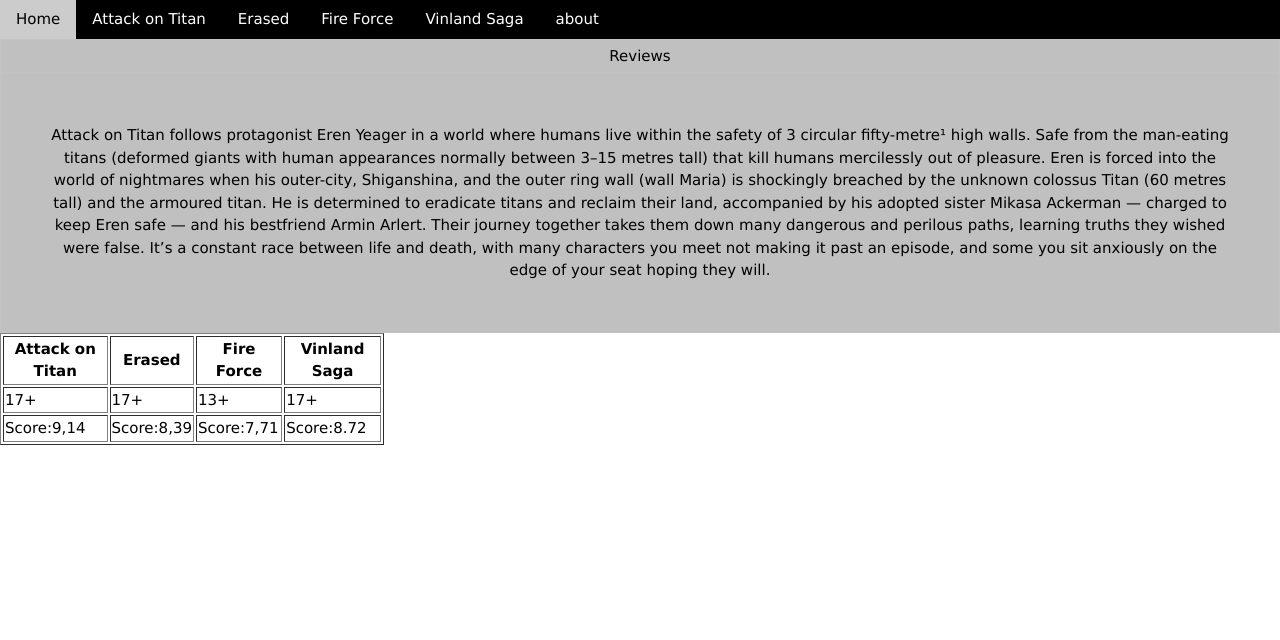
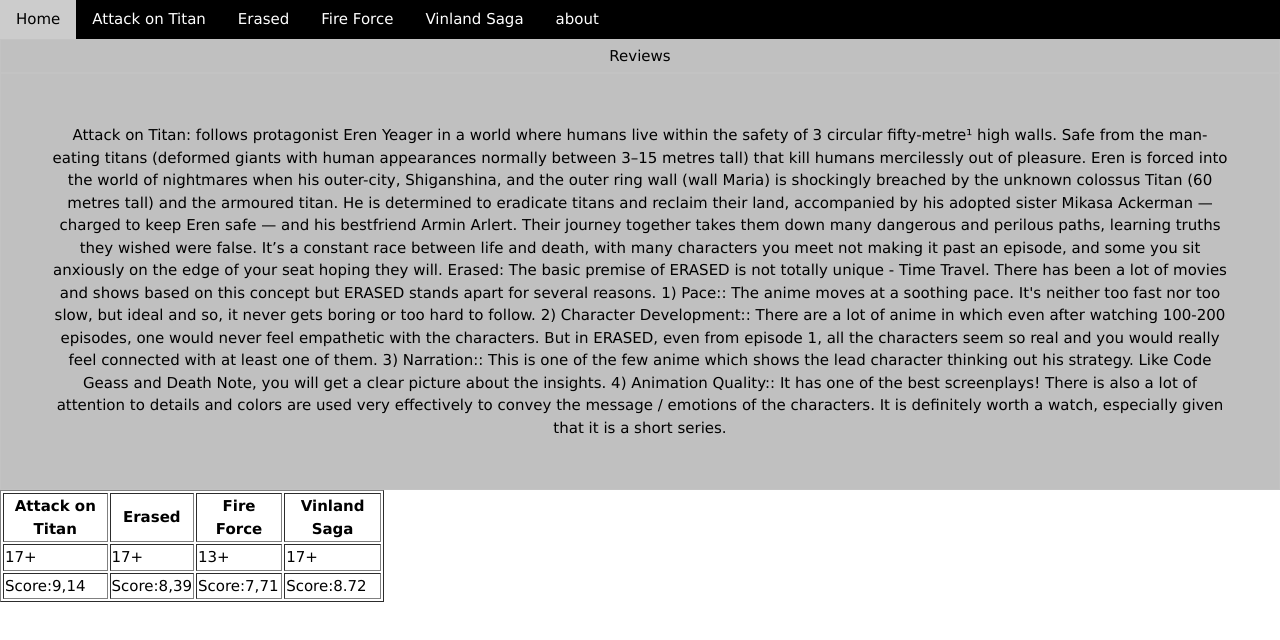
Before and after one commit to crabbedfish/crabbedfish.github.io, a plain HTML site: page about.html in a window 1280 px wide. Both pictures are taken after a click on the element "Reviews". Drawn offline with nearby package versions, Linux system fonts and the light colour scheme.

Commit message:
Update about.html

```diff
--- a/about.html
+++ b/about.html
@@ -39,7 +39,20 @@ $(document).ready(function(){
 <body>
 
 <div id="flip">Reviews</div>
-<div id="panel"> Attack on Titan follows protagonist Eren Yeager in a world where humans live within the safety of 3 circular fifty-metre¹ high walls. Safe from the man-eating titans (deformed giants with human appearances normally between 3–15 metres tall) that kill humans mercilessly out of pleasure. Eren is forced into the world of nightmares when his outer-city, Shiganshina, and the outer ring wall (wall Maria) is shockingly breached by the unknown colossus Titan (60 metres tall) and the armoured titan. He is determined to eradicate titans and reclaim their land, accompanied by his adopted sister Mikasa Ackerman — charged to keep Eren safe — and his bestfriend Armin Arlert. Their journey together takes them down many dangerous and perilous paths, learning truths they wished were false. It’s a constant race between life and death, with many characters you meet not making it past an episode, and some you sit anxiously on the edge of your seat hoping they will.</div>
+<div id="panel"> Attack on Titan: follows protagonist Eren Yeager in a world where humans live within the safety of 3 circular fifty-metre¹ high walls. Safe from the man-eating titans (deformed giants with human appearances normally between 3–15 metres tall) that kill humans mercilessly out of pleasure. Eren is forced into the world of nightmares when his outer-city, Shiganshina, and the outer ring wall (wall Maria) is shockingly breached by the unknown colossus Titan (60 metres tall) and the armoured titan. He is determined to eradicate titans and reclaim their land, accompanied by his adopted sister Mikasa Ackerman — charged to keep Eren safe — and his bestfriend Armin Arlert. Their journey together takes them down many dangerous and perilous paths, learning truths they wished were false. It’s a constant race between life and death, with many characters you meet not making it past an episode, and some you sit anxiously on the edge of your seat hoping they will.
+
+  Erased: The basic premise of ERASED is not totally unique - Time Travel. There has been a lot of movies and shows based on this concept but ERASED stands apart for several reasons.
+
+1) Pace:: The anime moves at a soothing pace. It's neither too fast nor too slow, but ideal and so, it never gets boring or too hard to follow.
+
+2) Character Development:: There are a lot of anime in which even after watching 100-200 episodes, one would never feel empathetic with the characters. But in ERASED, even from episode 1, all the characters seem so real and you would really feel connected with at least one of them.
+
+3) Narration:: This is one of the few anime which shows the lead character thinking out his strategy. Like Code Geass and Death Note, you will get a clear picture about the insights.
+
+4) Animation Quality:: It has one of the best screenplays! There is also a lot of attention to details and colors are used very effectively to convey the message / emotions of the characters.
+
+It is definitely worth a watch, especially given that it is a short series.
+  </div>
 
 
 
```
